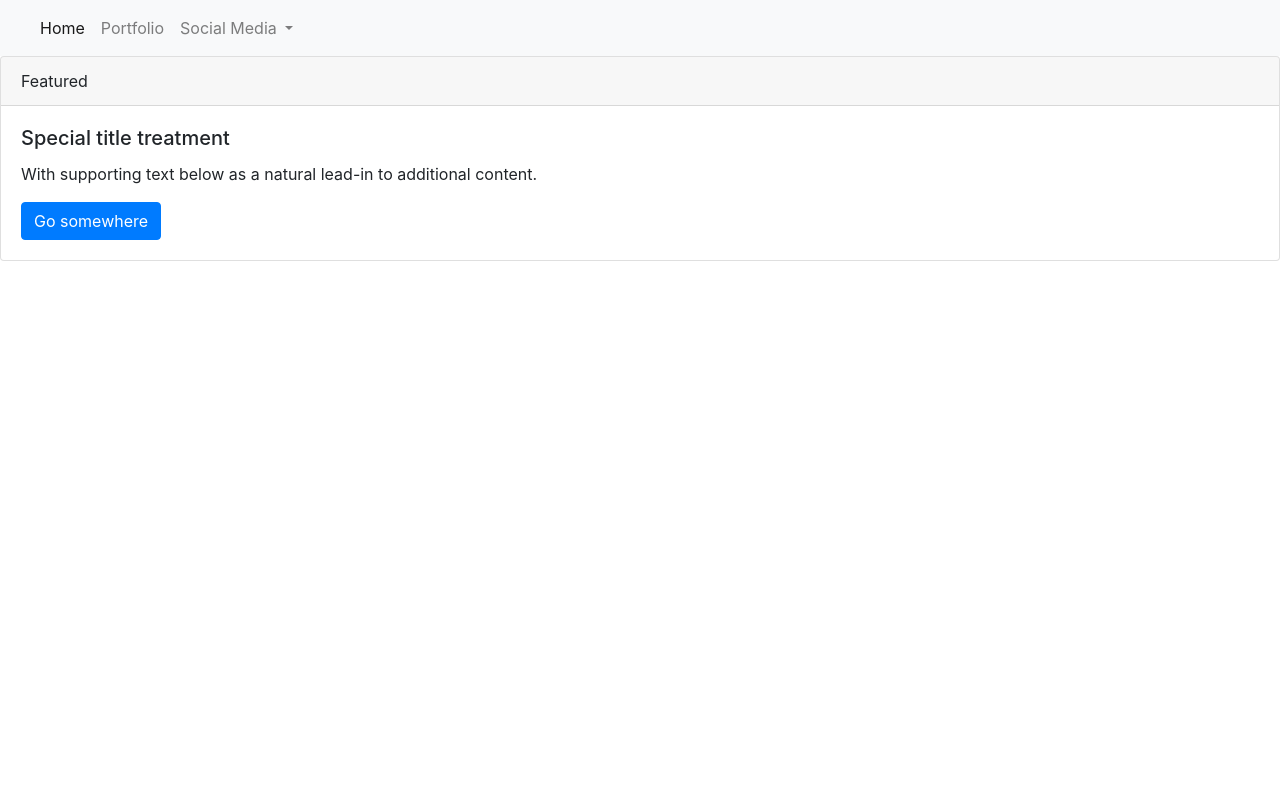
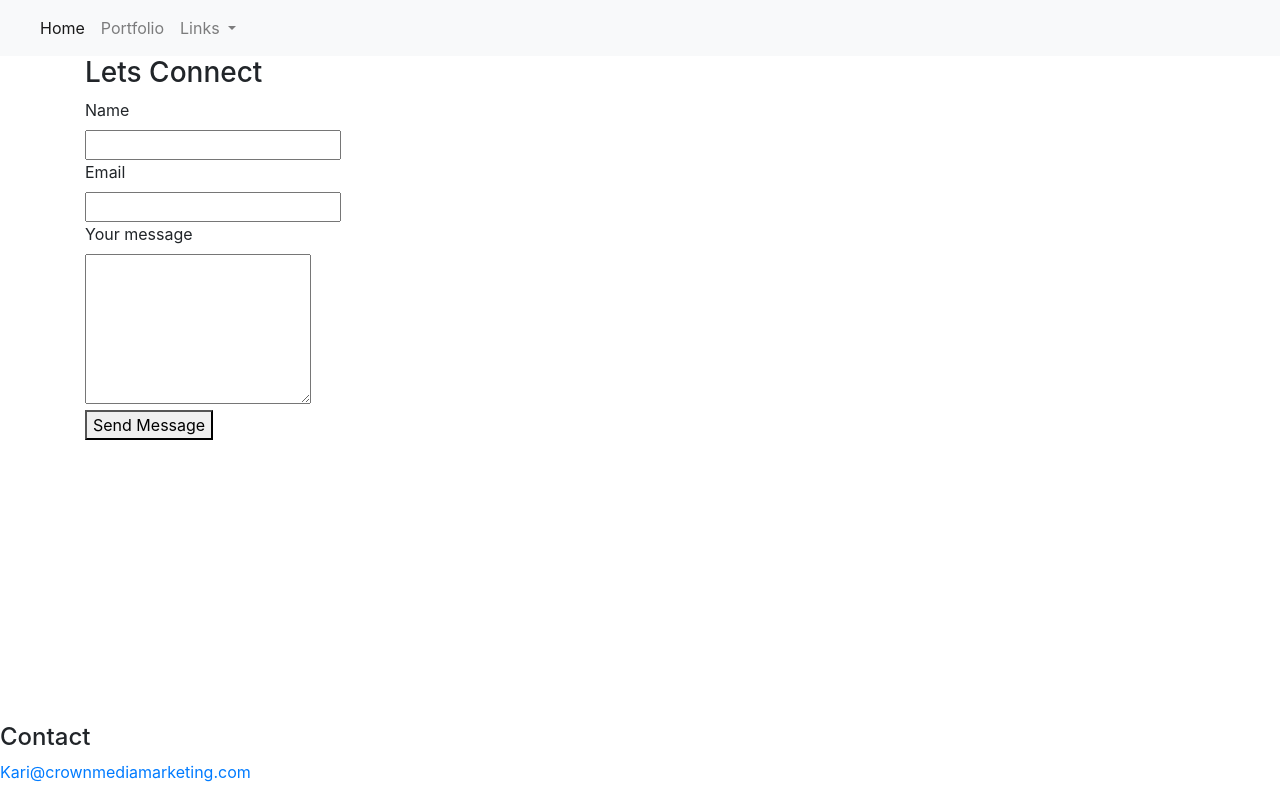
Before and after one commit to Karijayyy/02-responsive-portfolio, a plain HTML site: page contact.html in a window 1280 px wide. Drawn offline with nearby package versions, Linux system fonts and the light colour scheme.

Commit message:
changed footers

```diff
--- a/contact.html
+++ b/contact.html
@@ -13,6 +13,8 @@
     <link rel="stylesheet" href="index.html">
 
 <body>
+
+
     <!--nav bar-->
     <nav class="navbar navbar-expand-lg navbar-light bg-light">
         <a class="navbar-brand" href="#"></a>
@@ -32,7 +34,7 @@
                 <li class="nav-item dropdown">
                     <a class="nav-link dropdown-toggle" href="#" id="navbarDropdown" role="button"
                         data-toggle="dropdown" aria-haspopup="true" aria-expanded="false">
-                        Social Media
+                        Links
                     </a>
                     <div class="dropdown-menu" aria-labelledby="navbarDropdown">
                         <a class="dropdown-item" href="https://github.com/Karijayyy">Git Hub</a>
@@ -51,6 +53,46 @@
     </nav>
     <!--container-->
     <div class="container">
+        <div class="fcf-body">
+
+            <div id="fcf-form">
+            <h3 class="fcf-h3">Lets Connect</h3>
+
+            <form id="fcf-form-id" class="fcf-form-class" method="post" action="contact-form-process.php">
+
+                <div class="fcf-form-group">
+                    <label for="Name" class="fcf-label">Name</label>
+                    <div class="fcf-input-group">
+                        <input type="text" id="Name" name="Name" class="fcf-form-control" required>
+                    </div>
+                </div>
+
+                <div class="fcf-form-group">
+                    <label for="Email" class="fcf-label">Email</label>
+                    <div class="fcf-input-group">
+                        <input type="email" id="Email" name="Email" class="fcf-form-control" required>
+                    </div>
+                </div>
+
+                <div class="fcf-form-group">
+                    <label for="Message" class="fcf-label">Your message</label>
+                    <div class="fcf-input-group">
+                        <textarea id="Message" name="Message" class="fcf-form-control" rows="6" maxlength="3000" required></textarea>
+                    </div>
+                </div>
+
+                <div class="fcf-form-group">
+                    <button type="submit" id="fcf-button" class="fcf-btn fcf-btn-primary fcf-btn-lg fcf-btn-block">Send Message</button>
+                </div>
+
+
+
+            </form>
+            </div>
+
+        </div>
+
+
 
     </div>
     <!-- Optional JavaScript; choose one of the two! -->
@@ -68,17 +110,29 @@
     <script src="https://cdn.jsdelivr.net/npm/popper.js@1.16.1/dist/umd/popper.min.js" integrity="sha384-9/reFTGAW83EW2RDu2S0VKaIzap3H66lZH81PoYlFhbGU+6BZp6G7niu735Sk7lN" crossorigin="anonymous"></script>
     <script src="https://cdn.jsdelivr.net/npm/bootstrap@4.5.3/dist/js/bootstrap.min.js" integrity="sha384-w1Q4orYjBQndcko6MimVbzY0tgp4pWB4lZ7lr30WKz0vr/aWKhXdBNmNb5D92v7s" crossorigin="anonymous"></script>
     -->
+
+    <!--footer-->
+
     <div class="row">
         <div class="col-lg-12">
-            <div class="card">
-                <div class="card-header">
-                    Featured
-                </div>
-                <div class="card-body">
-                    <h5 class="card-title">Special title treatment</h5>
-                    <p class="card-text">With supporting text below as a natural lead-in to additional content.</p>
-                    <a href="#" class="btn btn-primary">Go somewhere</a>
-                </div>
+
+            <style>
+                .footer {
+                    position: fixed;
+                    left: 0;
+                    bottom: 0;
+                    width: 100%;
+                    background-color: white;
+                    color: #212529;
+                    text-align: left;
+                }
+            </style>
+
+            <div class="footer">
+                <h4>Contact</h4>
+                <p>
+                    <a href="mailto:kari@crownmediamarketing.com">Kari@crownmediamarketing.com</a>
+                </p>
             </div>
         </div>
     </div>
--- a/index.html
+++ b/index.html
@@ -39,7 +39,7 @@
                 <li class="nav-item dropdown">
                     <a class="nav-link dropdown-toggle" href="#" id="navbarDropdown" role="button"
                         data-toggle="dropdown" aria-haspopup="true" aria-expanded="false">
-                        Social Media
+                        Links
                     </a>
                     <div class="dropdown-menu" aria-labelledby="navbarDropdown">
                         <a class="dropdown-item" href="https://github.com/Karijayyy">Git Hub</a>
@@ -65,8 +65,10 @@
     <div class="container">
 
         <div class="row">
-            <div class="col-sm-12">
+            <div class="col-12">
+                <header>
                     <h1>Kari Johnson</h1>
+                </header>
             </div>
 
             <!--row 2-->
@@ -75,11 +77,13 @@
                     <img src="../../../photos/IMG_0909.jpg" width=100%>
                 </div>
                 <div class="col-sm-6">
+                    <section>
                         <p>Lorem ipsum dolor, sit amet consectetur adipisicing elit. Voluptatibus quod ex ut, illo nisi
                             iusto
-                        molestias dolore dignissimos blanditiis sint! Id quo consectetur facere quos quia tempora labore
+                            molestias dolore dignissimos blanditiis sint! Id quo consectetur facere quos quia tempora
+                            labore
                             inventore unde!</p>
-
+                    </section>
                 </div>
             </div>
         </div>
@@ -103,17 +107,28 @@
     <script src="https://cdn.jsdelivr.net/npm/bootstrap@4.5.3/dist/js/bootstrap.min.js" integrity="sha384-w1Q4orYjBQndcko6MimVbzY0tgp4pWB4lZ7lr30WKz0vr/aWKhXdBNmNb5D92v7s" crossorigin="anonymous"></script>
     -->
     </div>
+
+    <!--footer-->
     <div class="row">
         <div class="col-lg-12">
-            <div class="card">
-                <div class="card-header">
-                    Featured
-                </div>
-                <div class="card-body">
-                    <h5 class="card-title">Special title treatment</h5>
-                    <p class="card-text">With supporting text below as a natural lead-in to additional content.</p>
-                    <a href="#" class="btn btn-primary">Go somewhere</a>
-                </div>
+
+            <style>
+                .footer {
+                    position: fixed;
+                    left: 0;
+                    bottom: 0;
+                    width: 100%;
+                    background-color: white;
+                    color: #212529;
+                    text-align: left;
+                }
+            </style>
+
+            <div class="footer">
+                <h4>Contact</h4>
+                <p>
+                    <a href="mailto:kari@crownmediamarketing.com">Kari@crownmediamarketing.com</a>
+                </p>
             </div>
         </div>
     </div>
--- a/portfolio.html
+++ b/portfolio.html
@@ -30,7 +30,7 @@
                 <li class="nav-item dropdown">
                     <a class="nav-link dropdown-toggle" href="#" id="navbarDropdown" role="button"
                         data-toggle="dropdown" aria-haspopup="true" aria-expanded="false">
-                        Social Media
+                        Links
                     </a>
                     <div class="dropdown-menu" aria-labelledby="navbarDropdown">
                         <a class="dropdown-item" href="https://github.com/Karijayyy">Git Hub</a>
@@ -51,61 +51,68 @@
 
     <!--cards-->
     <div class="container">
-        <div class="row">
-            <div class="col-sm-12 col-lg-12">
+
+        <div class="col-12">
             <h1>Portfolio</h1>
-
+        </div>
+            <div class="col-sm-12">
                 <div class="card" style="width: 18rem;">
                     <img src="../../../photos/ice sculpture.JPG" class="card-img-top" alt="ice sculpture" width=100%
                         height=100%>
                     <div class="card-body">
                         <h5 class="card-title">Git Hub</h5>
-                        <p class="card-text">Check out my Git Hub Account!</p>
+                        <p class="card-text">Check out what I've been working on</p>
                         <a href="https://github.com/Karijayyy" class="btn btn-primary">Click the link</a>
                     </div>
                 </div>
+            </div>
+
+        <div class="col-sm-12">
             <div class="card" style="width: 18rem;">
-                    <img src="../../../../Code/photos/wee little things.jpg" class="card-img-top"
-                        alt="Wee Little Things" width=100% height=100%>
+                <img src="../../../../Code/photos/wee little things.jpg" class="card-img-top" alt="Wee Little Things"
+                    width=100% height=100%>
                 <div class="card-body">
                     <h5 class="card-title">Wee Little Things</h5>
-                        <p class="card-text">Wee Little Things est. in 2020 creates custom fabric.</p>
+                    <p class="card-text">Wee Little Things est. in 2020 creating custom fabric and baby clothing.</p>
                     <a href="https://weelittlethingshop.com/" class="btn btn-primary">Click the link</a>
                 </div>
             </div>
         </div>
-            <div class="col-sm-6">
+
+        <div class="col-sm-12">
             <div class="card" style="width: 18rem;">
                 <img src="../../../photos/Heads up salon.png" class="card-img-top" alt="heads up salon and spa"
                     height=100% width=100%>
                 <div class="card-body">
                     <h5 class="card-title">Heads Up Salon & Spa</h5>
-                        <p class="card-text">The busiest salon in all of South East Aurora!</p>
+                    <p class="card-text">The busiest salon in all of South East Aurora</p>
                     <a href="https://www.facebook.com/HeadsUpSalon.Spa.CO" class="btn btn-primary">Click the
                         link</a>
                 </div>
             </div>
         </div>
         <!--row 2-->
-            <div class="row">
-                <div class="col-sm-6">
+
+        <div class="col-sm-12">
             <div class="card" style="width: 18rem;">
                 <img src="../../../photos/Jodie Veeder.png" class="card-img-top" alt="Jodie Veeder" width=100%
                     height=100%>
                 <div class="card-body">
                     <h5 class="card-title">Jodie Veeder</h5>
-                            <p class="card-text">Luxery Manufacturer Representative</p>
-                            <a href="https://www.instagram.com/jodieveeder/" class="btn btn-primary">Click the link</a>
+                    <p class="card-text">Luxury Furniture Manufacturer Representative</p>
+                    <a href="https://www.instagram.com/jodieveeder/" class="btn btn-primary">Click the
+                        link</a>
                 </div>
             </div>
         </div>
+        <div class="col-sm-12">
             <div class="card" style="width: 18rem;">
-                    <img src="../../../photos/5280 salon.png" class="card-img-top" alt="5280 salon" width=100%
-                        height=100%>
+                <img src="../../../photos/5280 salon.png" class="card-img-top" alt="5280 salon" width=100% height=100%>
                 <div class="card-body">
                     <h5 class="card-title">5280 Salon</h5>
                     <p class="card-text">Salon in South East Aurora</p>
                     <a href="https://www.instagram.com/5280salon/" class="btn btn-primary">Click the link</a>
+                </div>
             </div>
         </div>
     </div>
@@ -129,17 +136,27 @@
     <script src="https://cdn.jsdelivr.net/npm/bootstrap@4.5.3/dist/js/bootstrap.min.js" integrity="sha384-w1Q4orYjBQndcko6MimVbzY0tgp4pWB4lZ7lr30WKz0vr/aWKhXdBNmNb5D92v7s" crossorigin="anonymous"></script>
     -->
 
+<!--footer-->
     <div class="row">
         <div class="col-lg-12">
-            <div class="card">
-                <div class="card-header">
-                    Featured
-                </div>
-                <div class="card-body">
-                    <h5 class="card-title">Special title treatment</h5>
-                    <p class="card-text">With supporting text below as a natural lead-in to additional content.</p>
-                    <a href="#" class="btn btn-primary">Go somewhere</a>
-                </div>
+
+            <style>
+                .footer {
+                    position: fixed;
+                    left: 0;
+                    bottom: 0;
+                    width: 100%;
+                    background-color: white;
+                    color: #212529;
+                    text-align: left;
+                }
+            </style>
+
+            <div class="footer">
+                <h4>Contact</h4>
+                <p>
+                    <a href="mailto:kari@crownmediamarketing.com">Kari@crownmediamarketing.com</a>
+                </p>
             </div>
         </div>
     </div>
```
Lines whose indentation alone changed are shown as unchanged.
